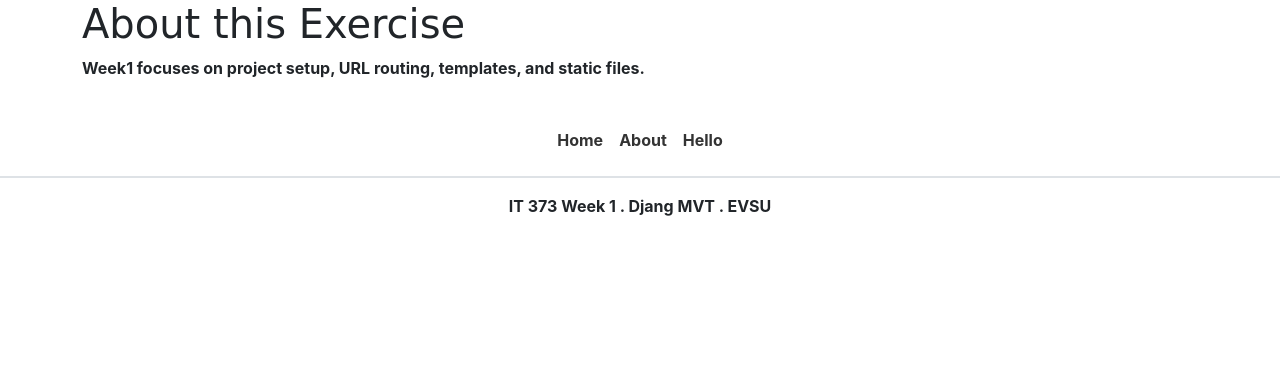
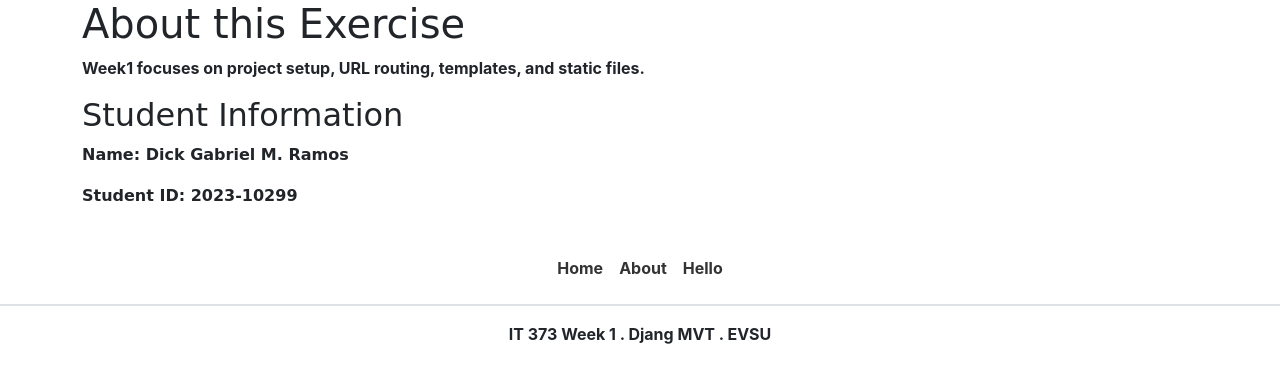
Before and after one commit to turbogag1/IT373-Week1-Django-Basic, a Django app: page /about/ in a window 1280 px wide. Shown: the part 60-443 px from the top of the page. Run offline with Django 5.2, Linux system fonts and the light colour scheme; some web fonts are replaced.

Commit message:
Assignment 1

```diff
--- a/templates/pages/about.html
+++ b/templates/pages/about.html
@@ -4,4 +4,8 @@
 {% block content %}
     <h1>About this Exercise</h1>
     <p>Week1 focuses on project setup, URL routing, templates, and static files.</p>
+
+    <h2>Student Information</h2>
+    <p><strong>Name: Dick Gabriel M. Ramos</strong></p>
+    <p><strong>Student ID: 2023-10299</strong></p>
 {% endblock content %}
```
